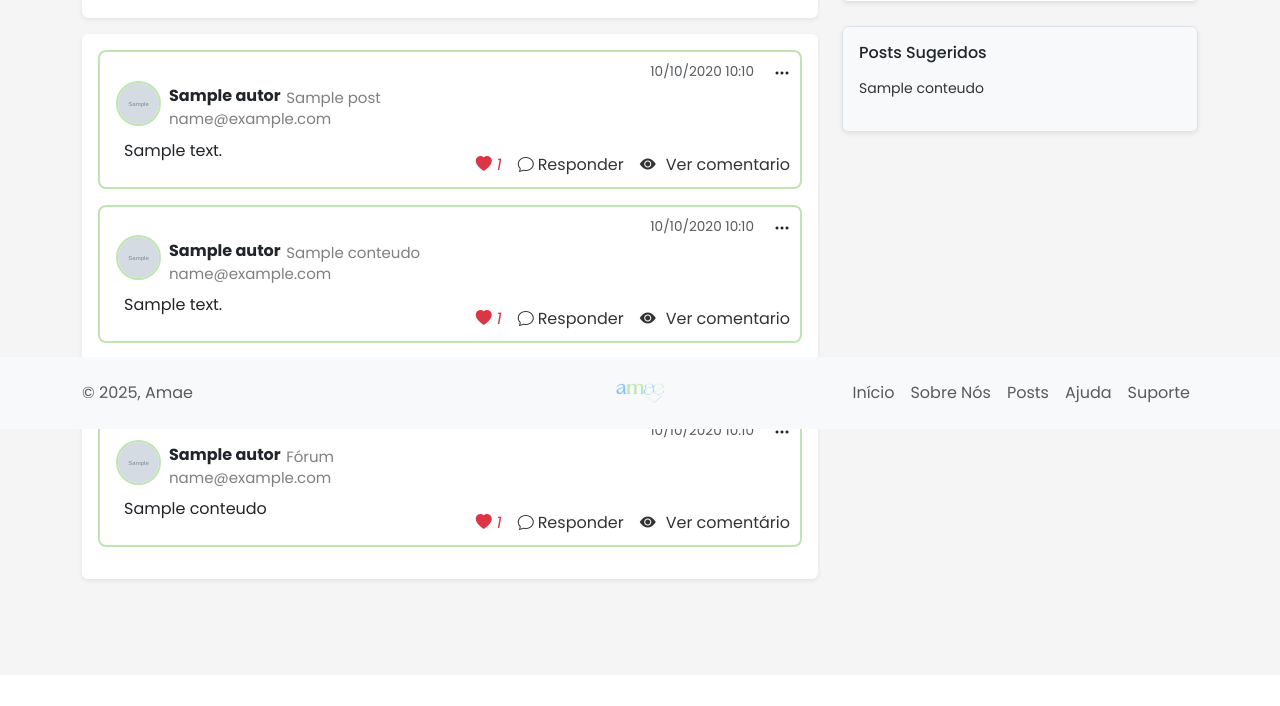
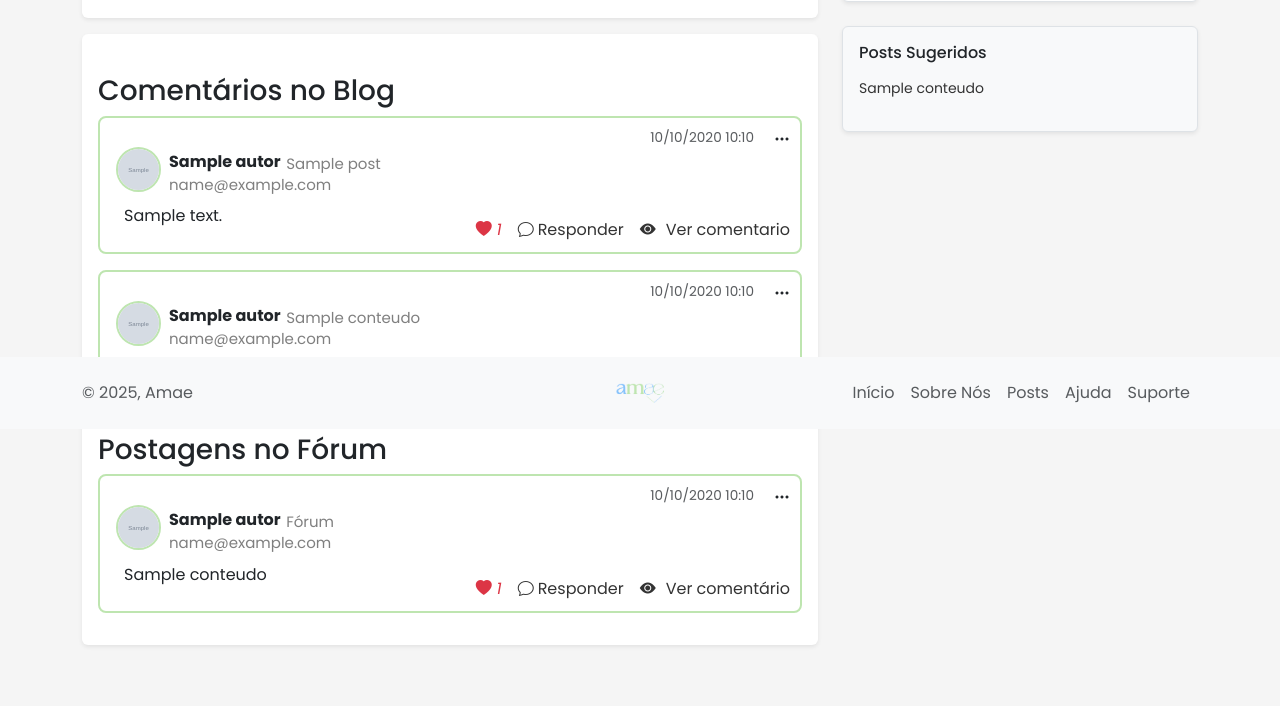
Before and after one commit to lariiscriis/ProjetoGestaoAgil, a Django app: template app/templates/perfil_usuario.html in a window 1280 px wide. Shown: the part 371-1077 px from the top of the page. Before the commit the page ends 954 px from the top, so only its background shows below. Run offline with Django 4.2, Linux system fonts and the light colour scheme; tables that the repository leaves empty hold one stand-in row (values such as "Sample post"); the template is opened without the code that fills it: values that come from a table or form of the project are taken from there, most other values are stand-ins (such as "Sample title", 1, 10 or a date in 2020); grey boxes marked "Sample" are stand-in pictures; parts of the project's set-up code (start-up, migrations or seed data) failed here and were passed over.

Commit message:
Consertando H4 no perfil

```diff
--- a/app/templates/perfil_usuario.html
+++ b/app/templates/perfil_usuario.html
@@ -66,6 +66,7 @@
 
             <div class="bg-white p-3 rounded shadow-sm " >
                 {% if comentarios %}
+                    <h3 class="mt-4">Comentários no Blog</h3>
                     {% for comentario in comentarios %}
                         {% if comentario.post %}
                         <div class="comentario forum-post p-3 mb-3">
@@ -154,7 +155,7 @@
                     <p>Nenhum comentário encontrado.</p>
                 {% endif %}
                  {% if forums %}
-                    <h3 class="mt-4">postagens no Fórum</h3>
+                    <h3 class="mt-4">Postagens no Fórum</h3>
                     {% for forum in forums %}
                         <div class="comentario forum-post p-3 mb-3">
                             <div class="data-excluir-comentario position-absolute">
```
